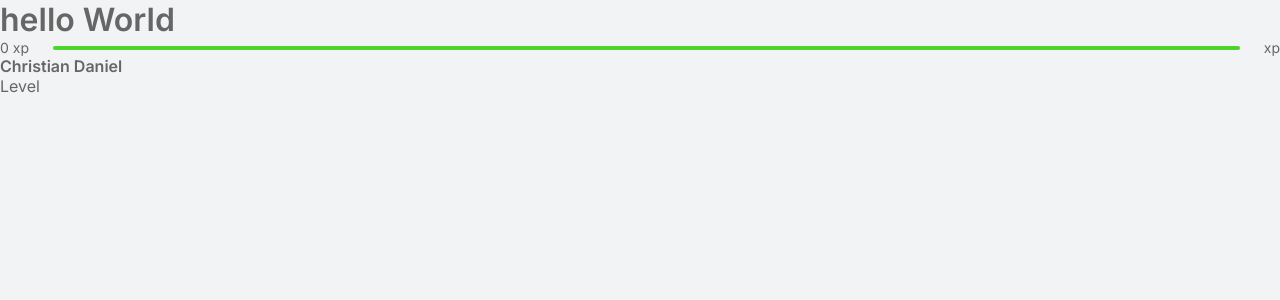
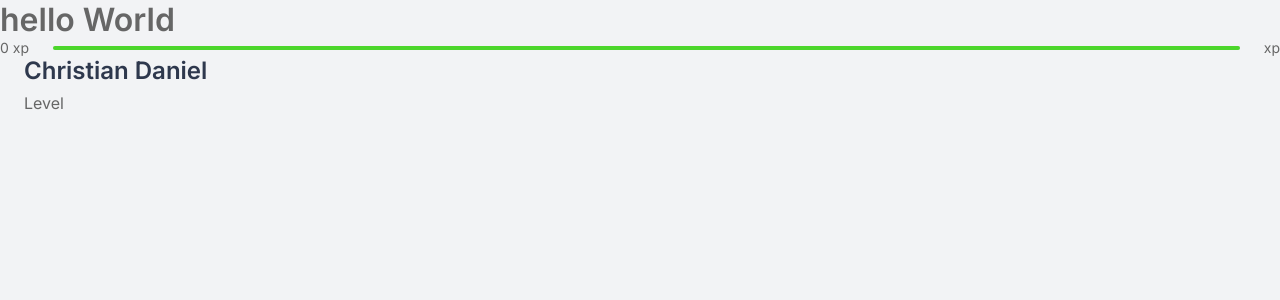
Before and after one commit to ChristanDaniel/clone_move-it, a Next.js app: page / in a window 1280 px wide. Shown: the top 300 px of the page. Built offline with nearby package versions, Linux system fonts and the light colour scheme.

Commit message:
CSS component Profile

```diff
--- a/src/styles/components/Profile.module.css
+++ b/src/styles/components/Profile.module.css
@@ -4,5 +4,26 @@
 }
 
 .profileContainer > Img {
+    width: 5.5rem;
+    height: 5.5rem;
     border-radius: 50%;
 }
+
+.profileContainer div {
+    margin-left: 1.5rem;
+}
+
+.profileContainer div strong {
+    font-size: 1.5rem;
+    font-weight: 600;
+    color: var(--title);
+}
+
+.profileContainer div p {
+    font-size: 1rem;
+    margin-top: 0.5rem;
+}
+
+.profileContainer div p img {
+    margin-right: 0.5rem;
+}
```
